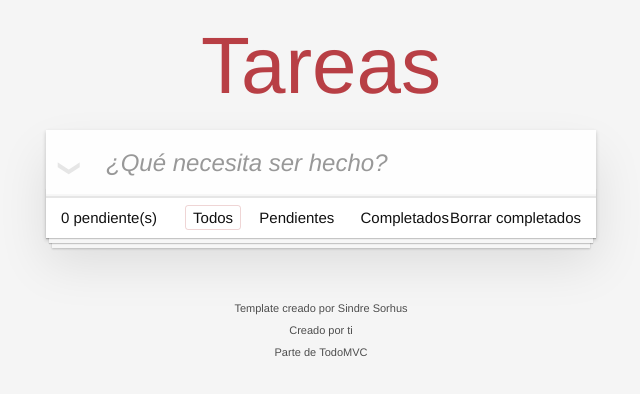
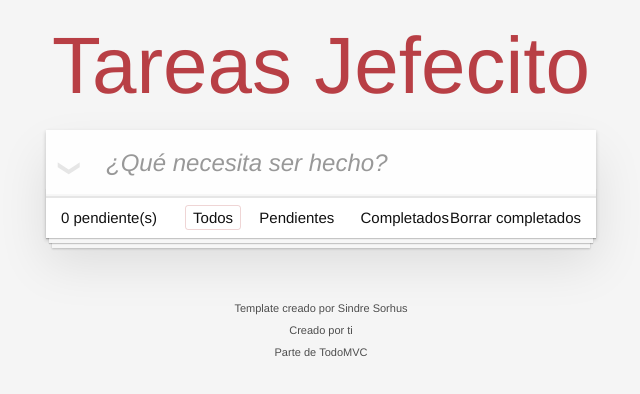
Before and after one commit to bzambrano/toDo, a website built with webpack: page src/index.html in a window 1280 px wide. Shown: the whole page, without its empty margins (319-959 px from the left). Built offline with nearby package versions, Linux system fonts and the light colour scheme.

Commit message:
firts commit in my branch

```diff
--- a/src/index.html
+++ b/src/index.html
@@ -8,7 +8,7 @@
 	<body>
 		<section class="todoapp">
 			<header class="header">
-				<h1>Tareas</h1>
+				<h1>Tareas Jefecito</h1>
 				<input class="new-todo" placeholder="¿Qué necesita ser hecho?" autofocus>
 			</header>
 			<!-- This section should be hidden by default and shown when there are todos -->
```
